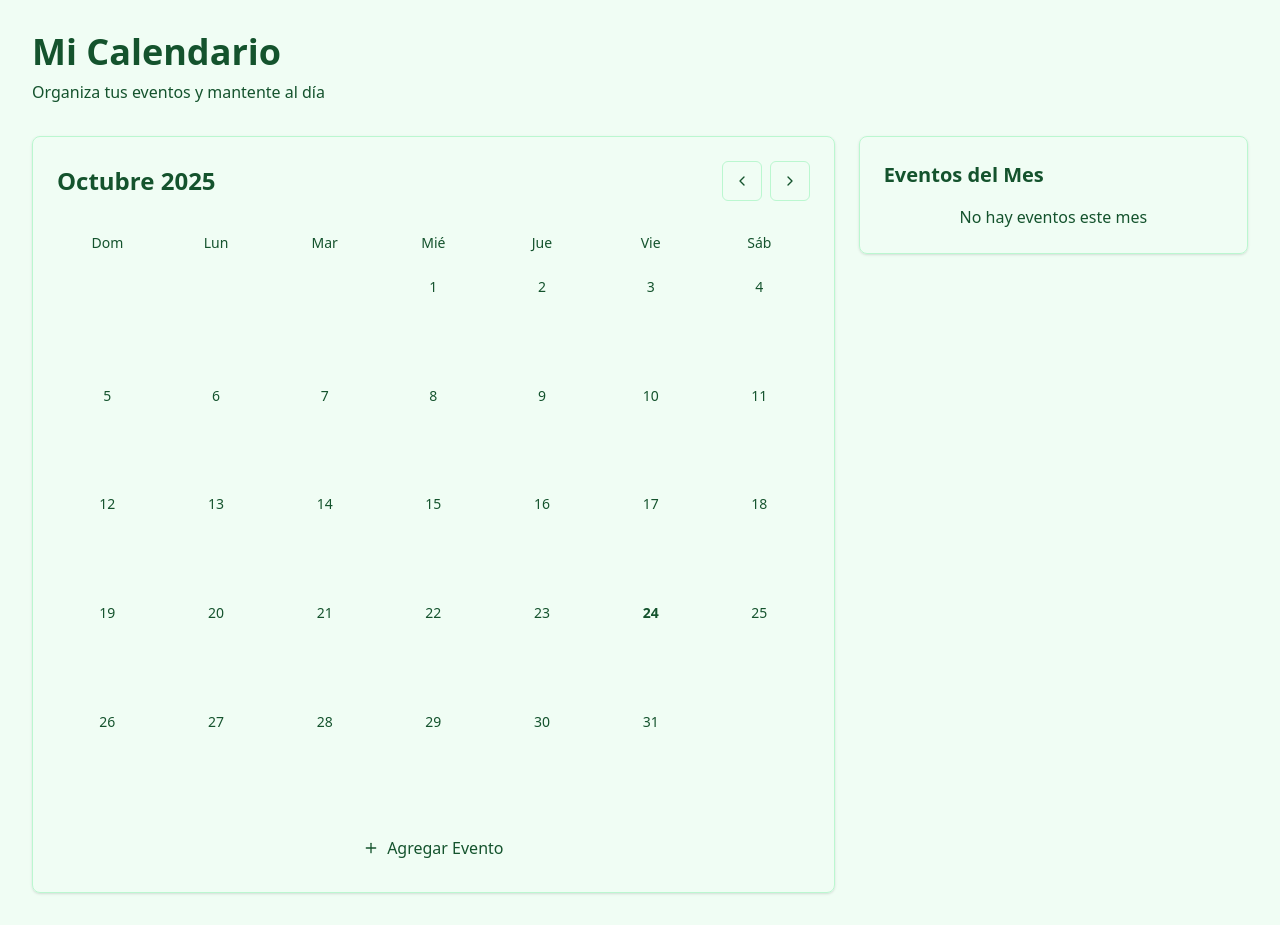
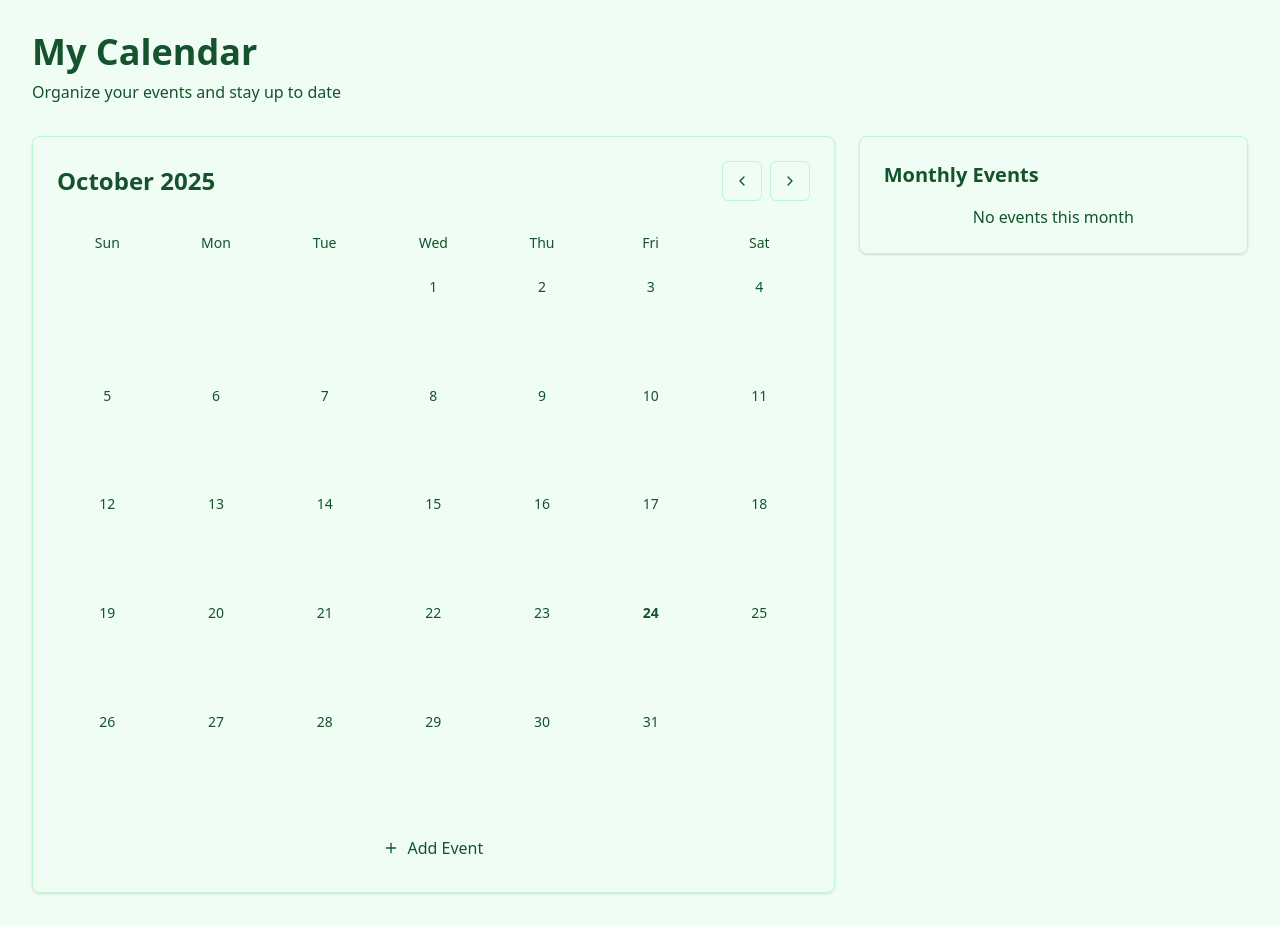
Before and after one commit to ferjbadev/DailyAgenda, a React (Vite) app: page / in a window 1280 px wide. Built offline with nearby package versions, Linux system fonts and the light colour scheme.

Commit message:
translate to english

```diff
--- a/src/App.tsx
+++ b/src/App.tsx
@@ -5,8 +5,8 @@ export default function App() {
     <main className="min-h-screen bg-[--color-background] p-4 md:p-8">
       <div className="mx-auto max-w-7xl">
         <header className="mb-8">
-          <h1 className="text-4xl font-bold text-[--color-primary]">Mi Calendario</h1>
-          <p className="mt-2 text-[--color-muted-foreground]">Organiza tus eventos y mantente al día</p>
+          <h1 className="text-4xl font-bold text-[--color-primary]">My Calendar</h1>
+          <p className="mt-2 text-[--color-muted-foreground]">Organize your events and stay up to date</p>
         </header>
         <Calendar />
       </div>
--- a/src/components/add-event-dialog.tsx
+++ b/src/components/add-event-dialog.tsx
@@ -56,47 +56,47 @@ export function AddEventDialog({ open, onOpenChange, onAddEvent, selectedDate }:
 
   return (
     <Dialog open={open} onOpenChange={onOpenChange}>
-      <DialogContent className="sm:max-w-[425px] bg-white">
+      <DialogContent className="sm:max-w-[550px] bg-white shadow-2xl border-2 border-[--color-border]">
         <DialogHeader>
-          <DialogTitle>Agregar Evento</DialogTitle>
-          <DialogDescription>Completa los detalles de tu evento</DialogDescription>
+          <DialogTitle>Add Event</DialogTitle>
+          <DialogDescription>Fill in your event details</DialogDescription>
         </DialogHeader>
         <form onSubmit={handleSubmit}>
           <div className="grid gap-4 py-4">
             <div className="grid gap-2">
-              <Label htmlFor="title">Título</Label>
+              <Label htmlFor="title">Title</Label>
               <Input
                 id="title"
                 value={title}
                 onChange={(e) => setTitle(e.target.value)}
-                placeholder="Reunión de equipo"
+                placeholder="Team meeting"
                 required
               />
             </div>
             <div className="grid gap-2">
-              <Label htmlFor="date">Fecha</Label>
+              <Label htmlFor="date">Date</Label>
               <Input id="date" type="date" value={date} onChange={(e) => setDate(e.target.value)} required />
             </div>
             <div className="grid gap-2">
-              <Label htmlFor="time">Hora</Label>
+              <Label htmlFor="time">Time</Label>
               <Input id="time" type="time" value={time} onChange={(e) => setTime(e.target.value)} required />
             </div>
             <div className="grid gap-2">
-              <Label htmlFor="description">Descripción (opcional)</Label>
+              <Label htmlFor="description">Description (optional)</Label>
               <Textarea
                 id="description"
                 value={description}
                 onChange={(e) => setDescription(e.target.value)}
-                placeholder="Detalles adicionales del evento"
+                placeholder="Additional event details"
                 rows={3}
               />
             </div>
           </div>
           <DialogFooter>
             <Button type="button" variant="outline" onClick={() => onOpenChange(false)}>
-              Cancelar
+              Cancel
             </Button>
-            <Button type="submit">Guardar Evento</Button>
+            <Button type="submit">Save Event</Button>
           </DialogFooter>
         </form>
       </DialogContent>
--- a/src/components/calendar.tsx
+++ b/src/components/calendar.tsx
@@ -13,20 +13,20 @@ export interface CalendarEvent {
   description?: string
 }
 
-const DAYS = ["Dom", "Lun", "Mar", "Mié", "Jue", "Vie", "Sáb"]
+const DAYS = ["Sun", "Mon", "Tue", "Wed", "Thu", "Fri", "Sat"]
 const MONTHS = [
-  "Enero",
-  "Febrero",
-  "Marzo",
-  "Abril",
-  "Mayo",
-  "Junio",
-  "Julio",
-  "Agosto",
-  "Septiembre",
-  "Octubre",
-  "Noviembre",
-  "Diciembre",
+  "January",
+  "February",
+  "March",
+  "April",
+  "May",
+  "June",
+  "July",
+  "August",
+  "September",
+  "October",
+  "November",
+  "December",
 ]
 
 export default function Calendar() {
@@ -148,7 +148,7 @@ export default function Calendar() {
         <div className="mt-6">
           <Button onClick={() => setIsDialogOpen(true)} className="w-full">
             <Plus className="mr-2 h-4 w-4" />
-            Agregar Evento
+            Add Event
           </Button>
         </div>
       </Card>
--- a/src/components/event-list.tsx
+++ b/src/components/event-list.tsx
@@ -27,9 +27,9 @@ export function EventList({ events, currentMonth, currentYear, onDeleteEvent }:
 
   return (
     <Card className="p-6">
-      <h3 className="mb-4 text-xl font-semibold">Eventos del Mes</h3>
+      <h3 className="mb-4 text-xl font-semibold">Monthly Events</h3>
       {filteredEvents.length === 0 ? (
-        <p className="text-center text-[--color-muted-foreground]">No hay eventos este mes</p>
+        <p className="text-center text-[--color-muted-foreground]">No events this month</p>
       ) : (
         <div className="space-y-3">
           {filteredEvents.map((event) => (
@@ -41,7 +41,7 @@ export function EventList({ events, currentMonth, currentYear, onDeleteEvent }:
                     <div className="flex items-center gap-2">
                       <CalendarIcon className="h-3.5 w-3.5" />
                       <span>
-                        {new Date(event.date).toLocaleDateString("es-ES", {
+                        {new Date(event.date).toLocaleDateString("en-US", {
                           day: "numeric",
                           month: "long",
                         })}
```
